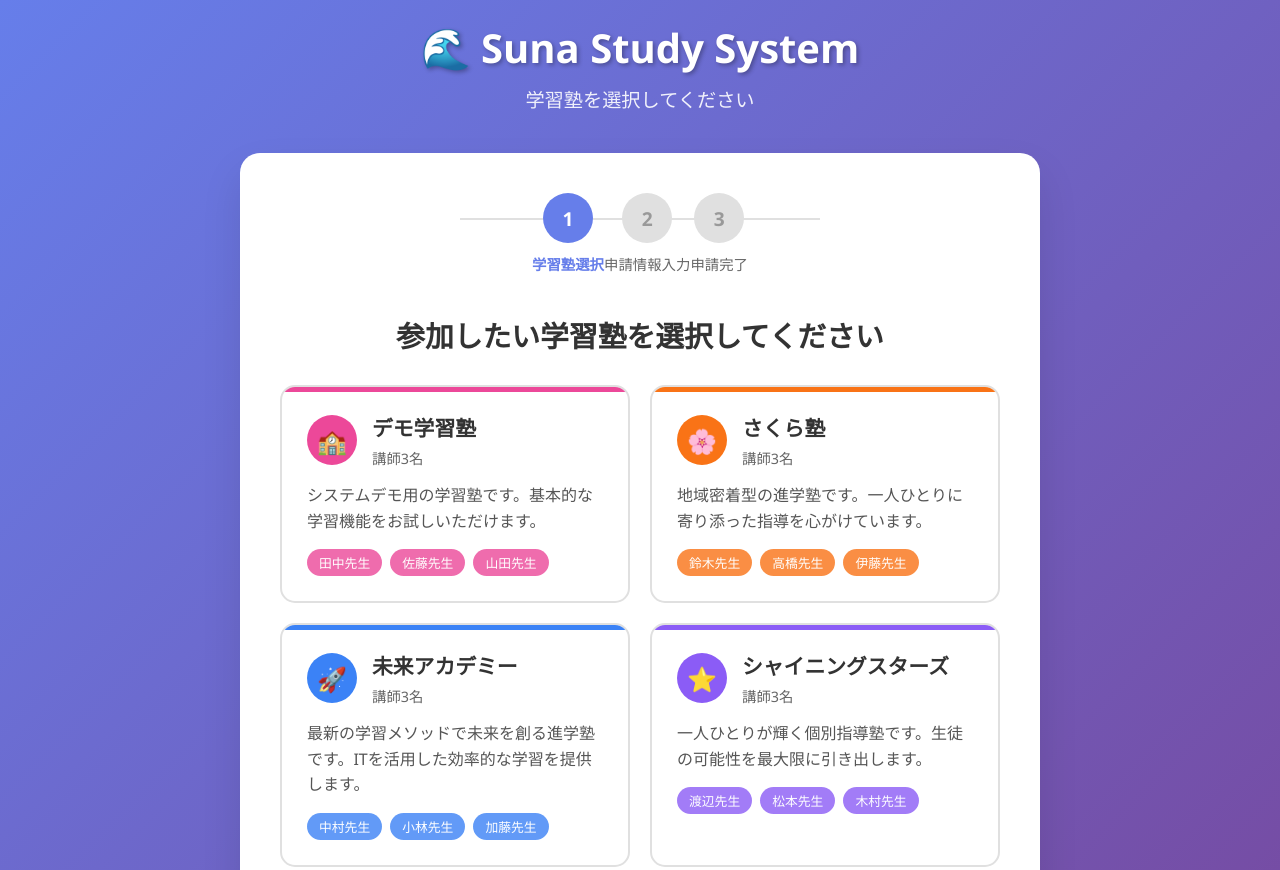
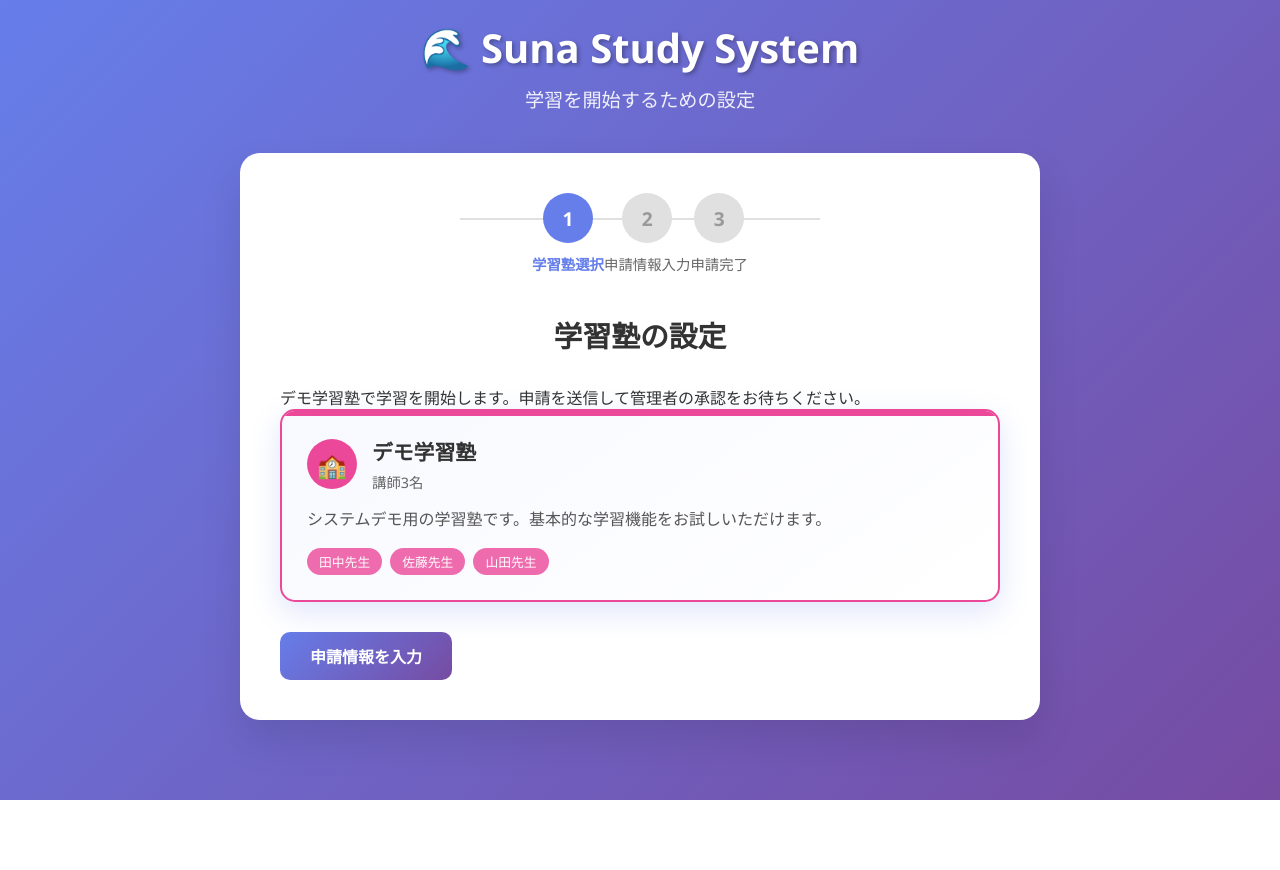
Before and after one commit to Ikki0518/suna-study-system, a website with bundled scripts: page school-selection.html in a window 1280 px wide. Shown: the top 870 px of the page. After the commit the page ends 800 px from the top, so only its background shows below. Built offline with nearby package versions, Linux system fonts and the light colour scheme.

Commit message:
✨ Improve school selection flow - simplify to single demo school and move after signup

```diff
--- a/js/school-selection.js
+++ b/js/school-selection.js
@@ -27,30 +27,6 @@ class SchoolSelectionApp {
                 color: '#ec4899',
                 icon: '🏫',
                 instructors: ['田中先生', '佐藤先生', '山田先生']
-            },
-            {
-                id: 'sakura-juku',
-                name: 'さくら塾',
-                description: '地域密着型の進学塾です。一人ひとりに寄り添った指導を心がけています。',
-                color: '#f97316',
-                icon: '🌸',
-                instructors: ['鈴木先生', '高橋先生', '伊藤先生']
-            },
-            {
-                id: 'future-academy',
-                name: '未来アカデミー',
-                description: '最新の学習メソッドで未来を創る進学塾です。ITを活用した効率的な学習を提供します。',
-                color: '#3b82f6',
-                icon: '🚀',
-                instructors: ['中村先生', '小林先生', '加藤先生']
-            },
-            {
-                id: 'shining-stars',
-                name: 'シャイニングスターズ',
-                description: '一人ひとりが輝く個別指導塾です。生徒の可能性を最大限に引き出します。',
-                color: '#8b5cf6',
-                icon: '⭐',
-                instructors: ['渡辺先生', '松本先生', '木村先生']
             }
         ];
     }
@@ -87,6 +63,11 @@ class SchoolSelectionApp {
             schoolCard.addEventListener('click', () => this.selectSchool(school));
             schoolsGrid.appendChild(schoolCard);
         });
+
+        // 学習塾が1つしかない場合は自動選択
+        if (this.schools.length === 1) {
+            this.selectSchool(this.schools[0]);
+        }
     }
 
     // 学習塾選択
--- a/js/signup.js
+++ b/js/signup.js
@@ -128,7 +128,7 @@ async function handleSignup(event) {
                         // 招待コードがある場合は直接学習画面へ
                         window.location.href = '/pages/student.html';
                     } else {
-                        // 招待コードがない場合は申請画面へ
+                        // 招待コードがない場合は学習塾選択画面へ
                         window.location.href = '/school-selection.html';
                     }
                 }
@@ -168,7 +168,7 @@ async function handleGoogleSignup() {
         // ローディング画面を表示してからメインページにリダイレクト
         showLoadingScreen('アカウント作成中...');
         setTimeout(() => {
-            // Googleサインアップの場合は申請画面へ
+            // Googleサインアップの場合は学習塾選択画面へ
             window.location.href = '/school-selection.html';
         }, 2000);
     } catch (error) {
--- a/school-selection.html
+++ b/school-selection.html
@@ -12,7 +12,7 @@
         <header class="header">
             <div class="logo">
                 <h1>🌊 Suna Study System</h1>
-                <p>学習塾を選択してください</p>
+                <p>学習を開始するための設定</p>
             </div>
         </header>
 
@@ -36,7 +36,8 @@
 
             <!-- ステップ1: 学習塾選択 -->
             <div class="step-content" id="step1">
-                <h2>参加したい学習塾を選択してください</h2>
+                <h2>学習塾の設定</h2>
+                <p>デモ学習塾で学習を開始します。申請を送信して管理者の承認をお待ちください。</p>
                 <div class="schools-grid" id="schoolsGrid">
                     <!-- 学習塾一覧がJavaScriptで動的に生成される -->
                 </div>
```
Also changed, not shown: index.html (+1 -11 lines), js/main.js (+0 -21 lines).
